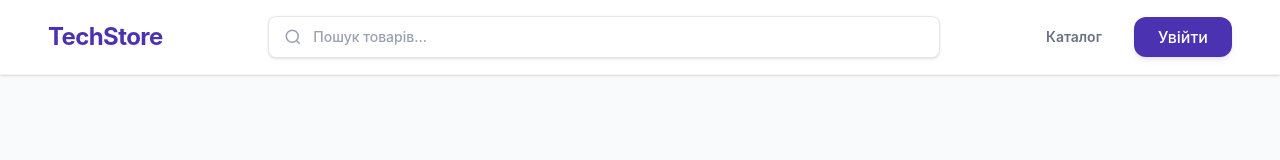
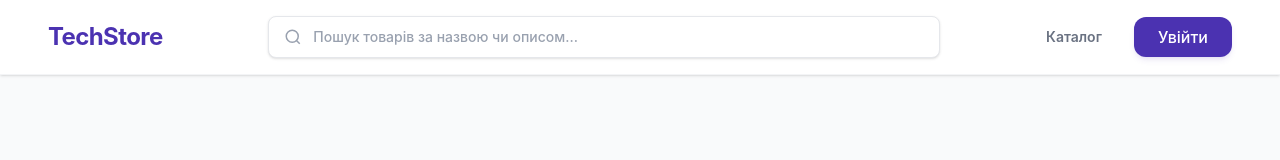
Before and after one commit to nikitashyshyhin-cmyk/techstore-project, a React (Vite) app in the folder frontend/: page / in a window 1280 px wide. Shown: the top 160 px of the page. Built offline with nearby package versions, Linux system fonts and the light colour scheme.

Commit message:
feat(search): update UI placeholders to reflect full-text search capabilities

```diff
--- a/frontend/src/components/Header.jsx
+++ b/frontend/src/components/Header.jsx
@@ -49,7 +49,7 @@ const Header = () => {
         </div>
         <input
           type="text"
-          placeholder="Пошук товарів..."
+          placeholder="Пошук товарів за назвою чи описом..."
           value={searchValue}
           onChange={handleSearchChange}
           className="w-full pl-11 pr-4 py-2.5 bg-white border border-gray-200 rounded-lg text-sm font-medium focus:outline-none focus:border-[#4B32B1] focus:ring-1 focus:ring-[#4B32B1]/20 transition-all shadow-sm text-gray-700 placeholder-gray-400"
```
